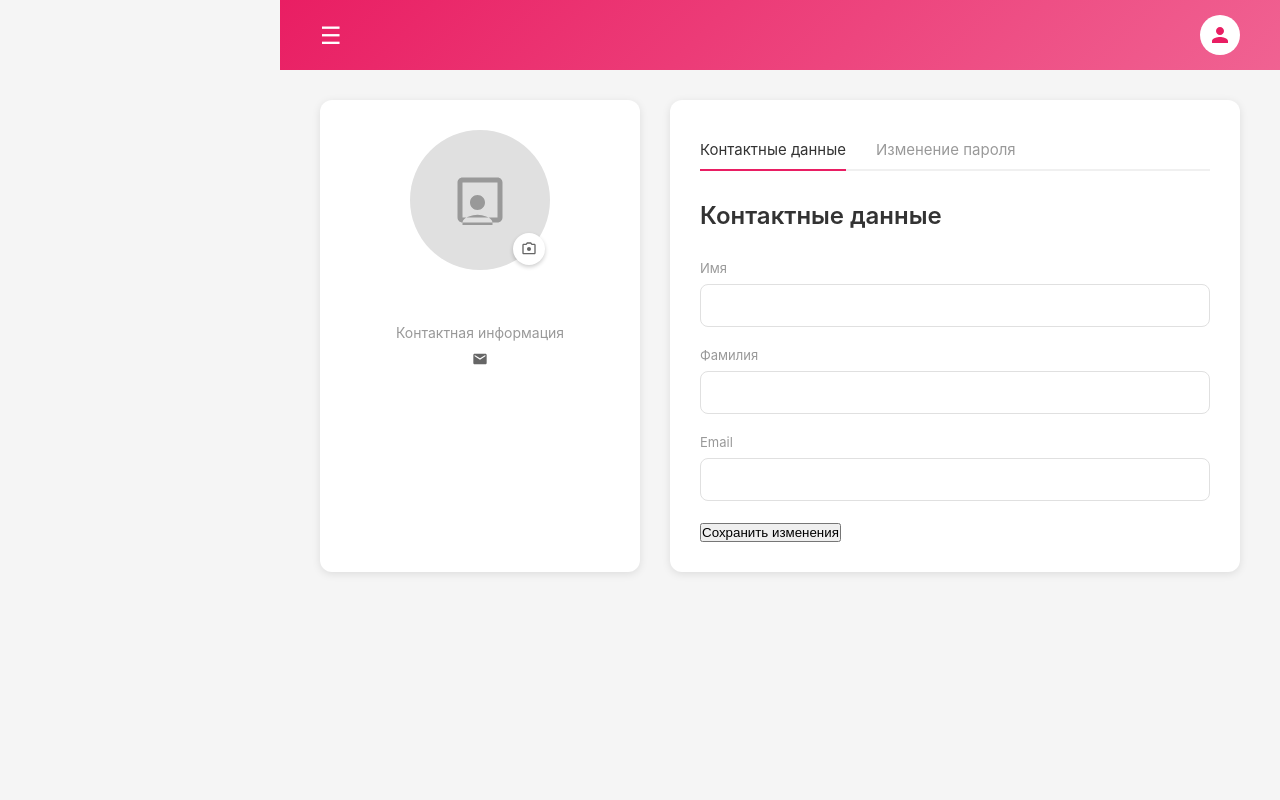
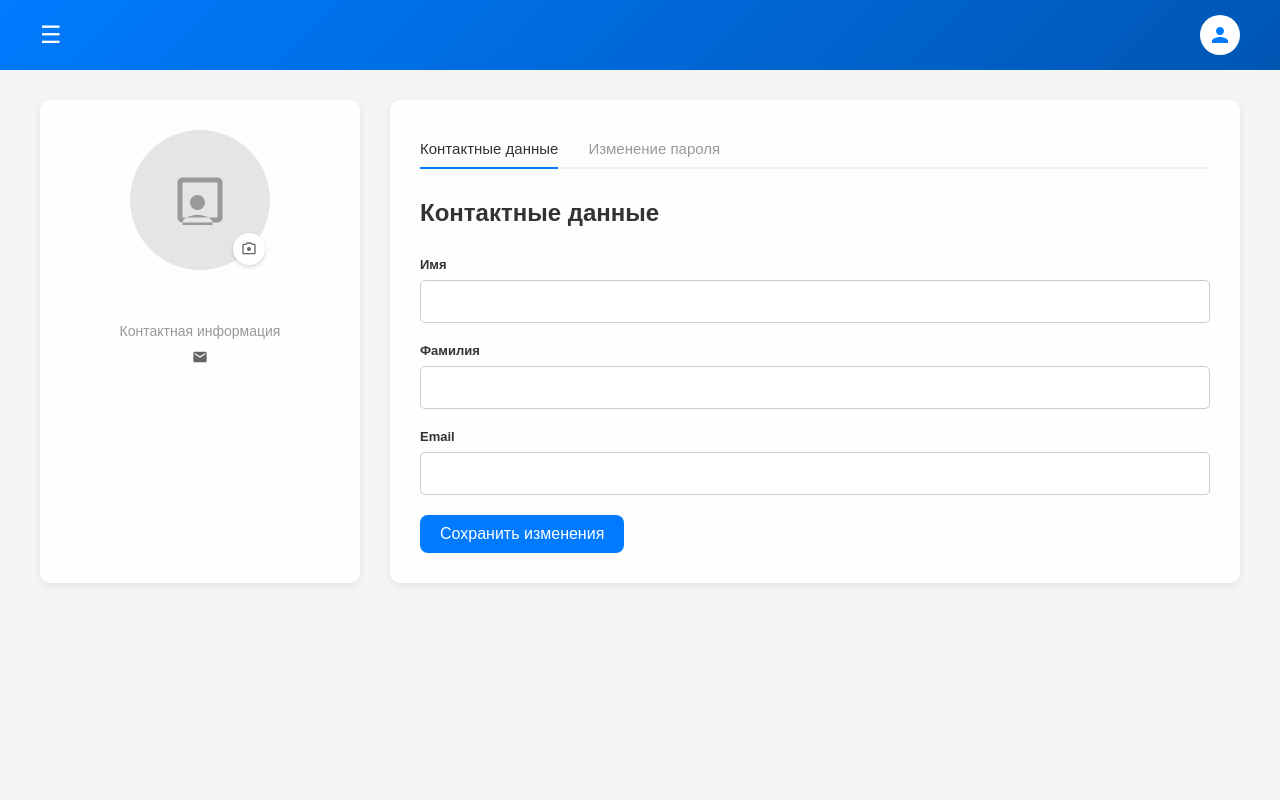
Before and after one commit to fetgrigory/Stock-Data-Service, a FastAPI app: template src/templates/profile.html in a window 1280 px wide. Run offline with FastAPI, Linux system fonts and the light colour scheme; the template is opened without the code that fills it, so the values that code supplies are empty; parts of the project's set-up code (start-up, migrations or seed data) failed here and were passed over.

Commit message:
refactor(profile): clean up profile page structure and styles

```diff
--- a/src/static/css/profile.css
+++ b/src/static/css/profile.css
@@ -1,117 +1,42 @@
+/* Reset */
+
 * {
     margin: 0;
     padding: 0;
     box-sizing: border-box;
 }
 
+
+/* Base */
+
 body {
-    font-family: -apple-system, BlinkMacSystemFont, 'Segoe UI', Roboto, Oxygen, Ubuntu, Cantarell, sans-serif;
+    font-family: Arial, sans-serif;
     background-color: #f5f5f5;
     color: #333;
 }
 
-.container {
-    display: flex;
+
+/* Main Layout */
+
+.main-content {
+    width: 100%;
     min-height: 100vh;
+    background-color: #f5f5f5;
 }
 
-/* Sidebar */
-.sidebar {
-    width: 280px;
-    background: #fff;
-    border-right: 1px solid #e0e0e0;
-    padding: 20px 0;
-    position: fixed;
-    height: 100vh;
-    overflow-y: auto;
-}
 
-.logo {
-    padding: 0 24px 30px;
-    border-bottom: 1px solid #f0f0f0;
-}
-
-.logo-text {
-    font-size: 20px;
-    font-weight: 700;
-    color: #e91e63;
-}
-
-.logo-text span {
-    color: #333;
-}
-
-.nav-menu {
-    padding: 20px 0;
-}
-
-.nav-item {
-    padding: 14px 24px;
-    cursor: pointer;
-    transition: all 0.3s;
-    display: flex;
-    align-items: center;
-    color: #666;
-    text-decoration: none;
-}
-
-.nav-item:hover {
-    background: #fff0f5;
-    color: #e91e63;
-}
-
-.nav-item.active {
-    background: #fff0f5;
-    color: #e91e63;
-    border-right: 3px solid #e91e63;
-}
-
-.nav-icon {
-    margin-right: 12px;
-    width: 20px;
-    height: 20px;
-}
-
-.services-text {
-    padding: 14px 24px;
-    color: #666;
-    font-size: 14px;
-    cursor: pointer;
-}
-
-.feedback-btn {
-    position: absolute;
-    bottom: 20px;
-    left: 20px;
-    right: 20px;
-    padding: 12px;
-    border: 2px solid #e91e63;
-    color: #e91e63;
-    text-align: center;
-    border-radius: 8px;
-    cursor: pointer;
-    transition: all 0.3s;
-}
-
-.feedback-btn:hover {
-    background: #e91e63;
-    color: #fff;
-}
-
-/* Main Content */
-.main-content {
-    flex: 1;
-    margin-left: 280px;
-    background: #f5f5f5;
-}
+/* Header */
 
 .top-bar {
-    background: linear-gradient(135deg, #e91e63 0%, #f06292 100%);
+    background: linear-gradient(135deg, #007bff 0%, #0056b3 100%);
+
     padding: 15px 40px;
+
     display: flex;
     justify-content: space-between;
     align-items: center;
 }
+
 
 .menu-toggle {
     color: #fff;
@@ -119,241 +44,377 @@ body {
     cursor: pointer;
 }
 
+
 .user-avatar-top {
     width: 40px;
     height: 40px;
+
+    background: #fff;
+
     border-radius: 50%;
-    background: #fff;
+
     display: flex;
+    justify-content: center;
     align-items: center;
-    justify-content: center;
-    cursor: pointer;
 }
+
+
+.user-icon {
+    width: 24px;
+    height: 24px;
+
+    fill: #007bff;
+}
+
+
+/* Content */
 
 .content-wrapper {
     padding: 30px 40px;
+
     display: flex;
     gap: 30px;
 }
 
 /* Profile Card */
 .profile-card {
+
     width: 320px;
-    background: #fff;
-    border-radius: 12px;
+
     padding: 30px;
+
+    background: rgba(255, 255, 255, 0.9);
+
+    border-radius: 10px;
+
     text-align: center;
-    box-shadow: 0 2px 8px rgba(0,0,0,0.1);
+
+    box-shadow: 0 2px 8px rgba(0, 0, 0, 0.08);
 }
 
+
+/* Avatar */
+
 .avatar-container {
+
     position: relative;
+
     width: 140px;
     height: 140px;
+
     margin: 0 auto 20px;
 }
 
+
 .avatar {
+
     width: 140px;
     height: 140px;
+
+    background: #e5e5e5;
+
     border-radius: 50%;
-    background: #e0e0e0;
+
     display: flex;
+    justify-content: center;
     align-items: center;
-    justify-content: center;
-    margin: 0 auto;
 }
 
-.avatar svg {
+
+.avatar-icon {
+
     width: 60px;
     height: 60px;
+
     fill: #999;
 }
 
+
 .camera-icon {
+
     position: absolute;
+
     bottom: 5px;
     right: 5px;
+
+
     width: 32px;
     height: 32px;
+
+
     background: #fff;
+
     border-radius: 50%;
+
     display: flex;
+    justify-content: center;
     align-items: center;
-    justify-content: center;
-    box-shadow: 0 2px 4px rgba(0,0,0,0.2);
+
+
+    box-shadow: 0 2px 4px rgba(0, 0, 0, 0.15);
+
     cursor: pointer;
 }
 
+
+.camera-svg {
+
+    width: 16px;
+    height: 16px;
+
+    fill: #666;
+}
+
+
+/* Profile Information*/
+
 .profile-name {
+
     font-size: 20px;
     font-weight: 600;
+
     margin-bottom: 10px;
+
     color: #333;
 }
 
+
 .profile-info-title {
+
+    font-size: 14px;
+
     color: #999;
-    font-size: 14px;
+
     margin-bottom: 10px;
 }
 
+
 .profile-email {
+
     display: flex;
+
+    justify-content: center;
     align-items: center;
-    justify-content: center;
+
     gap: 8px;
+
+
+    font-size: 14px;
+
     color: #666;
-    font-size: 14px;
 }
 
-/* Form Section */
-.form-section {
-    flex: 1;
-    background: #fff;
-    border-radius: 12px;
-    padding: 30px;
-    box-shadow: 0 2px 8px rgba(0,0,0,0.1);
+
+.email-icon {
+
+    width: 16px;
+    height: 16px;
+
+    fill: #666;
 }
 
+
+/* Form Section */
+
+.form-section {
+
+    flex: 1;
+
+
+    padding: 30px;
+
+
+    background: rgba(255, 255, 255, 0.9);
+
+    border-radius: 10px;
+
+    box-shadow: 0 2px 8px rgba(0, 0, 0, 0.08);
+}
+
+
+
+/* Tabs*/
+
 .tabs {
+
     display: flex;
+
     gap: 30px;
-    border-bottom: 2px solid #f0f0f0;
+
+    border-bottom: 2px solid #eee;
+
     margin-bottom: 30px;
 }
 
+
 .tab {
+
+    position: relative;
+
     padding: 10px 0;
+
+
+    color: #999;
+
+    font-size: 15px;
+
     cursor: pointer;
-    color: #999;
-    font-size: 15px;
-    position: relative;
-    transition: color 0.3s;
+
+    transition: color 0.2s ease-in-out;
 }
 
+
 .tab.active {
+
     color: #333;
 }
 
+
 .tab.active::after {
-    content: '';
+
+    content: "";
+
     position: absolute;
-    bottom: -2px;
+
     left: 0;
     right: 0;
+    bottom: -2px;
+
+
     height: 2px;
-    background: #e91e63;
+
+    background: #007bff;
 }
 
+
 .tab:hover {
-    color: #e91e63;
+
+    color: #007bff;
 }
 
+
+
+/* Form */
+
 .form-title {
+
+    margin-bottom: 30px;
+
     font-size: 24px;
+
     font-weight: 600;
-    margin-bottom: 30px;
+
     color: #333;
 }
 
+
 .form-group {
+
     margin-bottom: 20px;
 }
 
+
 .form-label {
+
     display: block;
+
+
+    margin-bottom: 8px;
+
+
     font-size: 13px;
-    color: #999;
-    margin-bottom: 8px;
+
+    font-weight: bold;
+
+    color: #333;
 }
 
+
 .form-input {
+
     width: 100%;
+
+
     padding: 12px 16px;
-    border: 1px solid #e0e0e0;
-    border-radius: 8px;
+
+
+    border: 1px solid #ccc;
+
+    border-radius: 5px;
+
+
     font-size: 15px;
-    transition: border-color 0.3s;
+
+
+    outline: none;
+
+
+    transition: border-color 0.2s ease-in-out;
 }
 
+
 .form-input:focus {
-    outline: none;
-    border-color: #e91e63;
+
+    border-color: #007bff;
 }
 
-.form-input:disabled {
-    background: #f5f5f5;
-    color: #999;
+
+/* Save Button */
+
+.save-button {
+
+    display: inline-block;
+
+
+    padding: 10px 20px;
+
+
+    background-color: #007bff;
+
+    color: #fff;
+
+
+    border: none;
+
+    border-radius: 8px;
+
+
+    font-size: 1rem;
+
+    font-weight: 500;
+
+
+    cursor: pointer;
+
+
+    transition: 0.2s ease-in-out;
 }
 
-.form-row {
-    display: flex;
-    gap: 20px;
+
+.save-button:hover {
+
+    background-color: #0056b3;
 }
 
-.form-col {
-    flex: 1;
-}
 
-.checkbox-container {
-    display: flex;
-    align-items: center;
-    gap: 10px;
-    margin: 20px 0;
-    cursor: pointer;
-}
+.save-button:active {
 
-.checkbox {
-    width: 20px;
-    height: 20px;
-    accent-color: #e91e63;
-}
-
-.checkbox-label {
-    font-size: 14px;
-    color: #666;
-}
-
-.keycloak-id {
-    margin-top: 30px;
-    padding-top: 20px;
-    border-top: 1px solid #f0f0f0;
-}
-
-.keycloak-label {
-    font-size: 13px;
-    color: #999;
-    margin-bottom: 8px;
-}
-
-.keycloak-value {
-    font-family: monospace;
-    font-size: 13px;
-    color: #666;
-    word-break: break-all;
+    transform: scale(0.98);
 }
 
 /* Responsive */
 @media (max-width: 768px) {
-    .sidebar {
-        transform: translateX(-100%);
-    }
 
-    .main-content {
-        margin-left: 0;
-    }
 
     .content-wrapper {
+
         flex-direction: column;
     }
 
+
     .profile-card {
+
         width: 100%;
     }
 
-    .form-row {
-        flex-direction: column;
-        gap: 0;
-    }
 }
--- a/src/templates/profile.html
+++ b/src/templates/profile.html
@@ -3,90 +3,185 @@
 <head>
     <meta charset="UTF-8">
     <meta name="viewport" content="width=device-width, initial-scale=1.0">
+
     <title>Stock Data Service - Личный кабинет</title>
+
     <link rel="stylesheet" href="/static/css/profile.css">
 </head>
+
 <body>
     <!-- Main Content -->
 <main class="main-content">
+
+    <!-- Header -->
     <div class="top-bar">
-                <div class="menu-toggle">☰</div>
+
+        <div class="menu-toggle">
+            ☰
+        </div>
+
         <div class="user-avatar-top">
-                    <svg width="24" height="24" viewBox="0 0 24 24" fill="#e91e63">
+            <svg class="user-icon" viewBox="0 0 24 24">
                 <path d="M12 12c2.21 0 4-1.79 4-4s-1.79-4-4-4-4 1.79-4 4 1.79 4 4 4zm0 2c-2.67 0-8 1.34-8 4v2h16v-2c0-2.66-5.33-4-8-4z"/>
             </svg>
         </div>
+
     </div>
 
+
+    <!-- Content -->
     <div class="content-wrapper">
+
+
         <!-- Profile Card -->
-                <div class="profile-card">
+        <section class="profile-card">
+
             <div class="avatar-container">
+
                 <div class="avatar">
-                            <svg viewBox="0 0 24 24">
+
+                    <svg class="avatar-icon" viewBox="0 0 24 24">
                         <path d="M19 3H5c-1.1 0-2 .9-2 2v14c0 1.1.9 2 2 2h14c1.1 0 2-.9 2-2V5c0-1.1-.9-2-2-2zm0 16H5V5h14v14zm-5-6c0 1.66-1.34 3-3 3s-3-1.34-3-3 1.34-3 3-3 3 1.34 3 3zm-9 8c0-2 4-3.1 6-3.1s6 1.1 6 3.1v1H5v-1z"/>
                     </svg>
+
                 </div>
+
+
                 <div class="camera-icon">
-                            <svg width="16" height="16" viewBox="0 0 24 24" fill="#666">
+
+                    <svg class="camera-svg" viewBox="0 0 24 24">
                         <path d="M12 15c1.66 0 3-1.34 3-3s-1.34-3-3-3-3 1.34-3 3 1.34 3 3 3z"/>
+
                         <path d="M20 4h-3.17L15 2H9L7.17 4H4c-1.1 0-2 .9-2 2v12c0 1.1.9 2 2 2h16c1.1 0 2-.9 2-2V6c0-1.1-.9-2-2-2zm0 14H4V6h4.05l1.83-2h4.24l1.83 2H20v12z"/>
                     </svg>
+
                 </div>
+
             </div>
-                    <div class="profile-name">{{ user.first_name }}<br>{{ user.last_name }}</div>
-                    <div class="profile-info-title">Контактная информация</div>
+
+
+            <div class="profile-name">
+                {{ user.first_name }}<br>
+                {{ user.last_name }}
+            </div>
+
+
+            <div class="profile-info-title">
+                Контактная информация
+            </div>
+
+
             <div class="profile-email">
-                        <svg width="16" height="16" viewBox="0 0 24 24" fill="#666">
+
+                <svg class="email-icon" viewBox="0 0 24 24">
                     <path d="M20 4H4c-1.1 0-1.99.9-1.99 2L2 18c0 1.1.9 2 2 2h16c1.1 0 2-.9 2-2V6c0-1.1-.9-2-2-2zm0 4l-8 5-8-5V6l8 5 8-5v2z"/>
                 </svg>
+
                 {{ user.email }}
-                    </div>
+
             </div>
 
+        </section>
+
+
+
         <!-- Form Section -->
-                <div class="form-section">
+        <section class="form-section">
+
+
             <div class="tabs">
-                        <div class="tab active">Контактные данные</div>
-                        <div class="tab">Изменение пароля</div>
+
+                <div class="tab active">
+                    Контактные данные
                 </div>
 
-                    <h2 class="form-title">Контактные данные</h2>
+                <div class="tab">
+                    Изменение пароля
+                </div>
+
+            </div>
+
+
+
+            <h2 class="form-title">
+                Контактные данные
+            </h2>
+
+
 
             <form method="post" action="/profile/update">
+
+
                 <div class="form-group">
-                            <label class="form-label">Имя</label>
-                            <input type="text"
+
+                    <label class="form-label" for="first_name">
+                        Имя
+                    </label>
+
+                    <input
+                        id="first_name"
+                        type="text"
                         class="form-input"
                         name="first_name"
                     >
+
                 </div>
 
+
+
                 <div class="form-group">
-                            <label class="form-label">Фамилия</label>
-                            <input type="text"
+
+                    <label class="form-label" for="last_name">
+                        Фамилия
+                    </label>
+
+                    <input
+                        id="last_name"
+                        type="text"
                         class="form-input"
                         name="last_name"
                     >
+
                 </div>
 
+
+
                 <div class="form-group">
-                            <label class="form-label">Email</label>
-                            <input type="email"
+
+                    <label class="form-label" for="email">
+                        Email
+                    </label>
+
+                    <input
+                        id="email"
+                        type="email"
                         class="form-input"
                         name="email"
                     >
+
                 </div>
 
-                        <button type="submit"
+
+
+                <button
+                    type="submit"
                     class="save-button"
                 >
                     Сохранить изменения
                 </button>
+
+
             </form>
+
+
+        </section>
+
+
     </div>
-            </div>
+
+
 </main>
-    </div>
+
+
 </body>
 </html>
```
Lines whose indentation alone changed are shown as unchanged.
